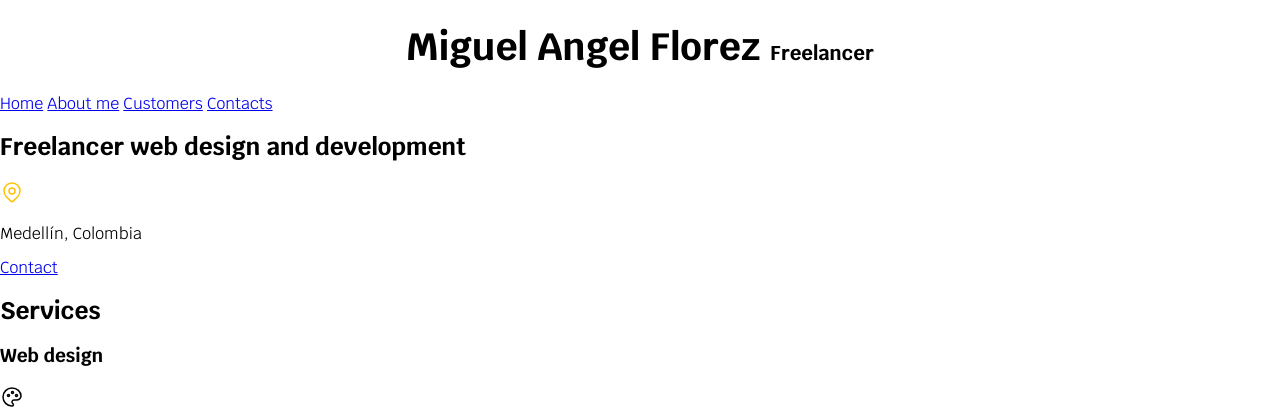
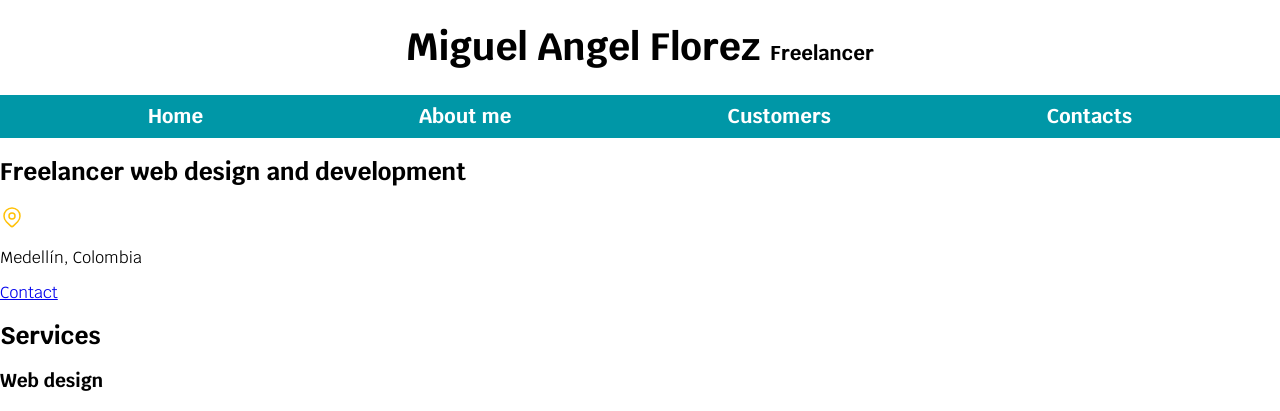
Before and after one commit to migueflorez10/CodeGym, a PHP site: page / in a window 1280 px wide. Shown: the top 411 px of the page. Run offline with PHP 8.4, Linux system fonts and the light colour scheme.

Commit message:
web freelancer-advance 2

```diff
--- a/web fundamentals/freelancer_inicio/css/style.css
+++ b/web fundamentals/freelancer_inicio/css/style.css
@@ -22,3 +22,40 @@ body{
 .title span{
     font-size: 2rem;
 }
+
+.container{
+    max-width: 120rem;
+    margin: 0 auto;
+}
+
+.nav-bg{
+    background-color: var(--secundario);
+
+}
+
+.main-navigation{
+    display: flex;
+    flex-direction: column;
+}
+
+@media (min-width: 768px) {
+    .main-navigation{
+        flex-direction: row;
+        justify-content: space-around;
+    }
+}
+
+.main-navigation a{
+    display: block;
+    text-align: center;
+    color: var(--blanco);
+    text-decoration: none;
+    font-size: 2rem;
+    font-weight: bold;
+    padding: 1rem;
+}
+
+.main-navigation a:hover{
+    background-color: var(--primario);
+    color: var(--negro);
+}
--- a/web fundamentals/freelancer_inicio/index.html
+++ b/web fundamentals/freelancer_inicio/index.html
@@ -16,13 +16,14 @@
     <header>
         <h1 class="title">Miguel Angel Florez <span>Freelancer</span></h1>
     </header>
-
-    <nav>
-        <a href="#">Home</a>
-        <a href="#">About me</a>
-        <a href="#">Customers</a>
-        <a href="#">Contacts</a>
-    </nav>
+    <div class="nav-bg">
+        <nav class="main-navigation container">
+            <a href="#">Home</a>
+            <a href="#">About me</a>
+            <a href="#">Customers</a>
+            <a href="#">Contacts</a>
+        </nav>
+    </div>
 
     <section>
         <h2>Freelancer web design and development</h2>
```
